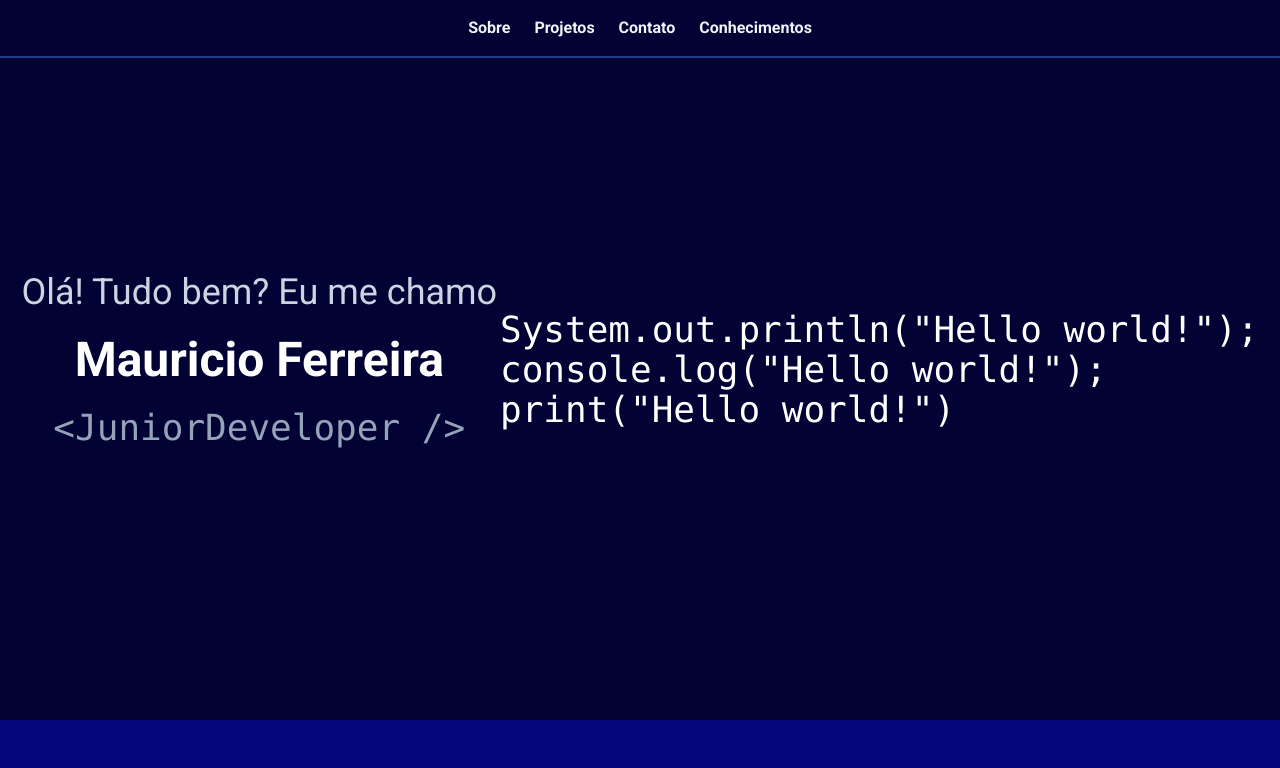
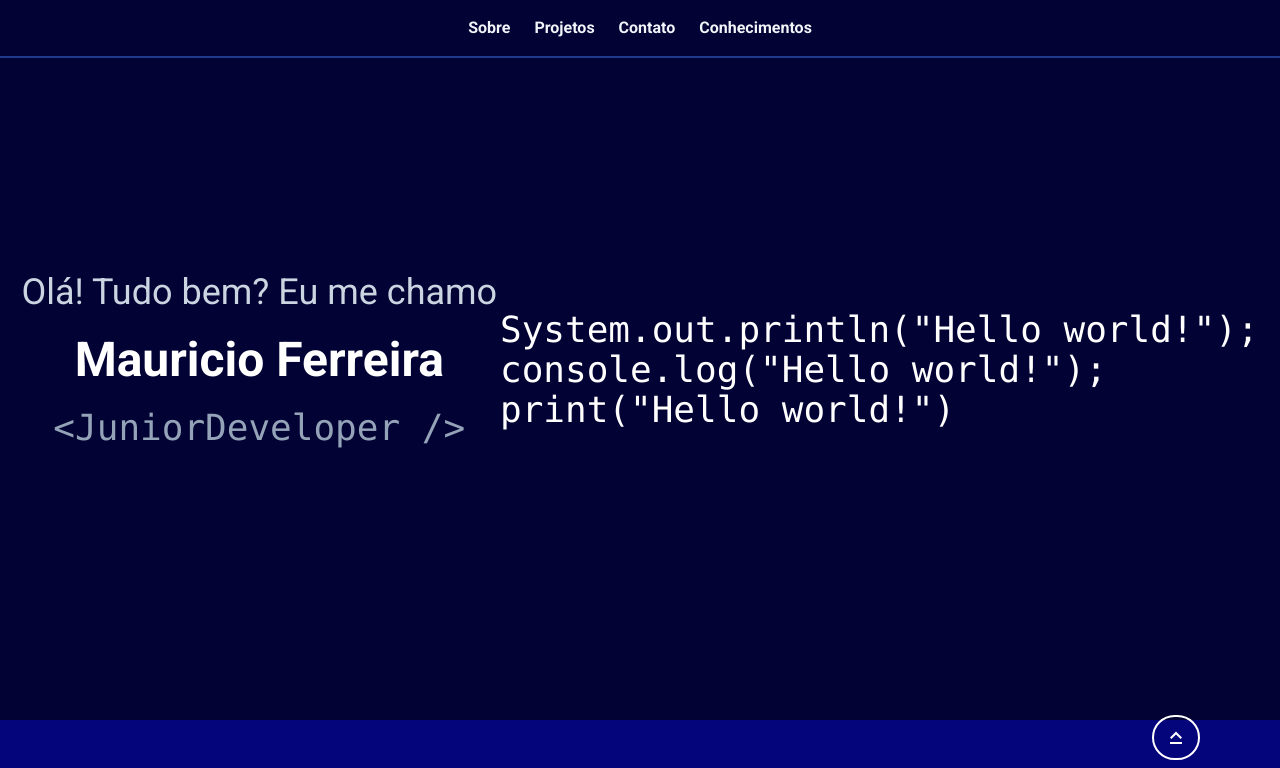
Before and after one commit to mferreiradb/portfolio, a React (Vite) app: page / in a window 1280 px wide. Shown: the top 768 px of the page. Built offline with nearby package versions, Linux system fonts and the light colour scheme.

Commit message:
Adição do botão flutuante

```diff
--- a/src/Pages/Home/index.jsx
+++ b/src/Pages/Home/index.jsx
@@ -2,6 +2,7 @@ import './style.css'
 import Header from "../../components/Header"
 import MinhaFoto from '../../assets/minha-foto.png'
 import Footer from '../../components/Footer'
+import FloatButton from '../../components/FloatButton'
 
 export default function Home() {
     const dev = "<JuniorDeveloper />"
@@ -9,7 +10,7 @@ export default function Home() {
     return (
         <div>
             <Header />
-            <section className="bg-dark-blue-project flex flex-col fundo-home px-5 space-y-5 lg:flex-row lg:justify-around xl:flex-row xl:justify-around 2xl:flex-row 2xl:justify-around">
+            <section  id='topo' className="bg-dark-blue-project flex flex-col fundo-home px-5 space-y-5 lg:flex-row lg:justify-around xl:flex-row xl:justify-around 2xl:flex-row 2xl:justify-around">
                 <div className="flex flex-col justify-center space-y-6 text-center my-28">
                     <p className="text-slate-300 text-2xl lg:text-4xl">Olá! Tudo bem? Eu me chamo</p>
                     <h1 className="text-white text-3xl font-bold lg:text-5xl">Mauricio Ferreira</h1>
@@ -38,7 +39,7 @@ export default function Home() {
                     </div>
                 </div>
             </section>
-
+            <FloatButton />
             <Footer />
         </div>
     )
--- a/src/Pages/Projetos/index.jsx
+++ b/src/Pages/Projetos/index.jsx
@@ -10,12 +10,13 @@ import SeuFuturo from '../../assets/SeuFuturo.png'
 import DsMeta from '../../assets/dsMeta.png'
 import Concreta from '../../assets/Concreta.png'
 import Pousada from '../../assets/pousada.png'
+import FloatButton from '../../components/FloatButton';
 
 export default function Projetos() {
     return (
         <div>
             <Header />
-            <section className="bg-light-blue-project flex flex-col px-10 space-y-5">
+            <section id='topo' className="bg-light-blue-project flex flex-col px-10 space-y-5">
 
                 <div className="flex flex-col justify-center space-y-6 text-center my-28">
                     <h2 className='text-3xl text-white font-semibold'>Projetos responsivos</h2>
@@ -146,6 +147,8 @@ export default function Projetos() {
 
             </section>
 
+            <FloatButton />
+
             <Footer />
         </div>
     )
--- /dev/null
+++ b/src/components/FloatButton/index.jsx
@@ -0,0 +1,9 @@
+import KeyboardCapslockIcon from '@mui/icons-material/KeyboardCapslock';
+
+export default function FloatButton() {
+    return (
+        <div className='w-12 border-2 border-white fixed z-1 bottom-10 right-20 rounded-full p-2 text-center'>
+            <a className='text-white' href="#topo"><KeyboardCapslockIcon /></a>
+        </div>
+    )
+}
```
Lines whose indentation alone changed are shown as unchanged.
